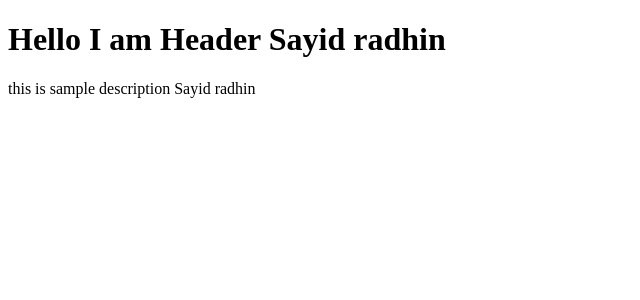
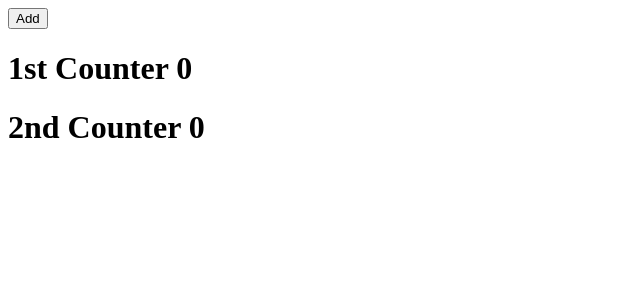
Before and after one commit to SayyidRadhin/firebase, a React (Create React App) app: page / in a window 1280 px wide. Shown: the top 300 px of the page, without its empty margins (0-640 px from the left). Built offline with nearby package versions, Linux system fonts and the light colour scheme.

Commit message:
used spread operator,hooks,usestate

```diff
--- a/src/App.js
+++ b/src/App.js
@@ -1,15 +1,23 @@
-import './App.css'
-import Header from './components/Header'
+import {useState} from 'react'
+import Counter from './Counter';
 function App() {
-  const data='Sayid radhin'
+  const [count,setCount] =useState(0)
+
+  const addCount=()=>{
+    setCount(count+1)
+
+  }
+  let obj = {
+    title:'1st Counter',
+    count
+  }
   return (
-    <div>
-       <Header data={data}/>
-      <p>this is sample description {data}</p>
+    <div className='App'>
+      <button onClick={addCount}>Add</button>
+     <Counter {...obj}/>
+     <Counter title='2nd Counter' count={count}/>
 
     </div>
-
-
   );
 }
 
--- /dev/null
+++ b/src/Counter.jsx
@@ -0,0 +1,13 @@
+import React from 'react'
+
+function Counter({title,count}) {
+
+
+    return (
+        <div>
+             <h1>{title} {count}</h1>
+        </div>
+    )
+}
+
+export default Counter
--- a/src/components/Header.js
+++ /dev/null
@@ -1,15 +0,0 @@
-import { Component } from "react";
-
-class Header extends Component {
-
-
-    render(){
-        return(<h1>Hello I am Header {this.props.data}</h1>)
-    }
-
-
-
-
-
-}
-export default Header
```
